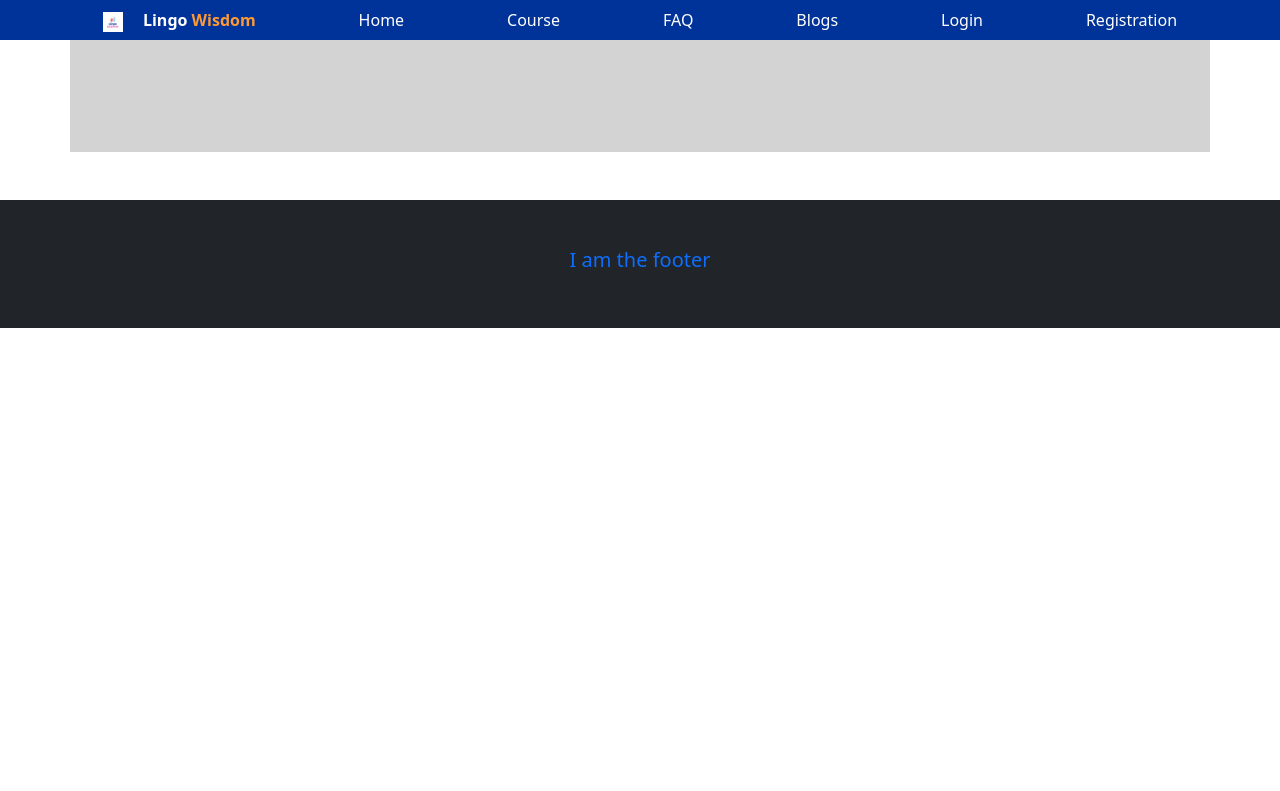
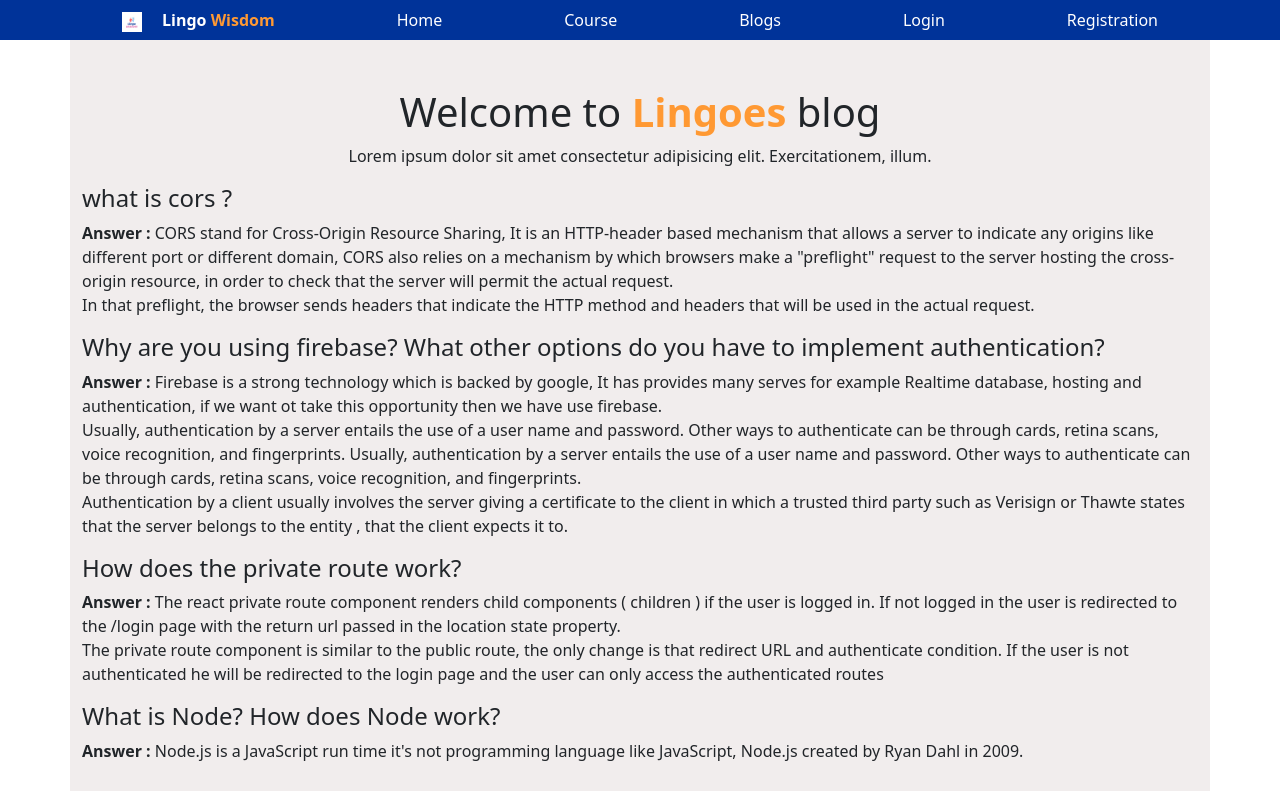
Before and after one commit to arafathossain7960/lingo-wisdom-client, a React (Create React App) app: page /blogs in a window 1280 px wide. Shown: the top 791 px of the page. Built offline with nearby package versions, Linux system fonts and the light colour scheme; no server answers.

Commit message:
complete blog section

```diff
--- a/src/Context/UserContext.js
+++ b/src/Context/UserContext.js
@@ -16,25 +16,31 @@ const auth = getAuth(app);
 
 
 const UserContext = ({children}) => {
-    const [user, setUser]=useState({})
+    const [user, setUser]=useState({});
+    const [loading, setLoading]=useState(true);
+
 
     // google sign in
 const googleSignIn = ()=>{
+    setLoading(true)
     return signInWithPopup(auth, googleProvider);
 }
 
 // github sign in
 const githubSignIn =()=>{
+    setLoading(true)
     return signInWithPopup(auth, githubProvider);
 }
 
 // email and password with create user
 const emailAndPasswordSign =(email, password)=>{
+    setLoading(true)
    return createUserWithEmailAndPassword(auth, email, password)
 }
 
 // login with email and password
 const loginUser =(email, password)=>{
+    setLoading(true)
     return signInWithEmailAndPassword(auth, email, password);
 }
 // login out
@@ -53,6 +59,7 @@ useEffect(()=>{
    const unSubscribe = onAuthStateChanged(auth, (currentUser )=>{
         if(currentUser){
             setUser(currentUser)
+            setLoading(false)
         }else{
             setUser({})
         }
@@ -62,7 +69,7 @@ useEffect(()=>{
 
 
 
-const lingoAuth = {user,loginUser, emailAndPasswordSign , googleSignIn, githubSignIn, loginOutUser  };
+const lingoAuth = {user, loading,loginUser, emailAndPasswordSign , googleSignIn, githubSignIn, loginOutUser  };
     return (
        <LingoAuthContext.Provider value={lingoAuth}  >
         {children}
--- a/src/Pages/Authication/Login/Login.js
+++ b/src/Pages/Authication/Login/Login.js
@@ -9,7 +9,7 @@ const Login = () => {
   const {loginUser}=useContext(LingoAuthContext);
   const navigate = useNavigate();
   const location = useLocation();
-  const from = location.state?.pathName ||  '/';
+  const from = location.state?.from?.pathname || "/";
   const loginWithEmailAndPassword =(e)=>{
     e.preventDefault();
     const email = e.target.email.value;
@@ -17,7 +17,7 @@ const Login = () => {
     loginUser(email, password)
     .then(result =>{
       console.log(result.user)
-      navigate(from, {replace:true})
+      navigate(from, { replace: true });
 
     })
     .then(error => {
--- a/src/Pages/Blogs/Blogs.css
+++ b/src/Pages/Blogs/Blogs.css
@@ -1,3 +1,6 @@
 .blog-container{
-background-color: lightgray;
+background-color: rgba(237, 232, 232, 0.787);
 }
+.blog-title{
+    color: #FF9933;
+}
--- a/src/Pages/Blogs/Blogs.js
+++ b/src/Pages/Blogs/Blogs.js
@@ -4,11 +4,40 @@ import './Blogs.css';
 const Blogs = () => {
     return (
         <div className='container blog-container py-5  '>
-           <div className='blog-header'>
-            <h1> </h1>
-            <p> </p>
+           <div className='blog-header text-center'>
+            <h1>Welcome to <span className='blog-title'><b>Lingoes</b></span>  blog</h1>
+            <p>Lorem ipsum dolor sit amet consectetur adipisicing elit. Exercitationem, illum. </p>
 
            </div>
+           <div className="blog">
+            <h4> what is cors ?</h4>
+            <p><b>Answer : </b>CORS stand for  Cross-Origin Resource Sharing, It is an HTTP-header based mechanism that allows a server to indicate any origins like different port or different domain, CORS also relies on a mechanism by which browsers make a "preflight" request to the server hosting the cross-origin resource, in order to check that the server will permit the actual request. <br /> In that preflight, the browser sends headers that indicate the HTTP method and headers that will be used in the actual request.</p>
+           </div>
+           <div className="blog">
+            <h4>Why are you using firebase? What other options do you have to implement authentication?</h4>
+            <p><b>Answer : </b> Firebase is a strong technology which is backed by google, It has provides many serves for example Realtime database, hosting and authentication, if we want ot take this opportunity then we have use firebase. <br />
+            Usually, authentication by a server entails the use of a user name and password. Other ways to authenticate can be through cards, retina scans, voice recognition, and fingerprints.
+            Usually, authentication by a server entails the use of a user name and password. Other ways to authenticate can be through cards, retina scans, voice recognition, and fingerprints. <br />
+            Authentication by a client usually involves the server giving a certificate to the client in which a trusted third party such as Verisign or Thawte states that the server belongs to the entity , that the client expects it to.
+             </p>
+           </div>
+           <div className="blog">
+            <h4>How does the private route work?</h4>
+            <p><b>Answer : </b> The react private route component renders child components ( children ) if the user is logged in. If not logged in the user is redirected to the /login page with the return url passed in the location state property.
+            <br />
+             The private route component is similar to the public route, the only change is that redirect URL and authenticate condition. If the user is not authenticated he will be redirected to the login page and the user can only access the authenticated routes</p>
+           </div>
+           <div className="blog">
+            <h4> What is Node? How does Node work?</h4>
+            <p><b>Answer : </b> Node.js is a JavaScript run time it's not programming language like JavaScript, Node.js created by Ryan Dahl in 2009.
+            <br />
+            <br />
+            <b>Node.js </b> basically use for backend with javaScript. This way javascript is used on both frontend and backend. Node. js runs on chrome v8 engine which converts javascript code into machine code,
+            <br />
+            it is highly scalable, lightweight, fast, and data-intensive.
+             </p>
+           </div>
+
         </div>
     );
 };
--- a/src/PrivetRoute/PrivetRoute.js
+++ b/src/PrivetRoute/PrivetRoute.js
@@ -3,8 +3,11 @@ import { Navigate, useLocation } from 'react-router-dom';
 import { LingoAuthContext } from '../Context/UserContext';
 
 const PrivetRoute = ({children}) => {
-    const {user} = useContext(LingoAuthContext);
+    const {user, loading} = useContext(LingoAuthContext);
     const location = useLocation();
+    if(loading){
+        return <div>Loading ... </div>
+    }
    if(user && user?.uid){
     return children;
    }else{
--- a/src/SharedPages/Navs/Navs.js
+++ b/src/SharedPages/Navs/Navs.js
@@ -14,7 +14,6 @@ const Navs = () => {
           </span>
           <Link to='/home'>Home</Link>
           <Link to='/course'>Course</Link>
-          <Link to='/faq'>FAQ</Link>
           <Link to='/blogs'>Blogs</Link>
          {
            user?.email ? <>
```
